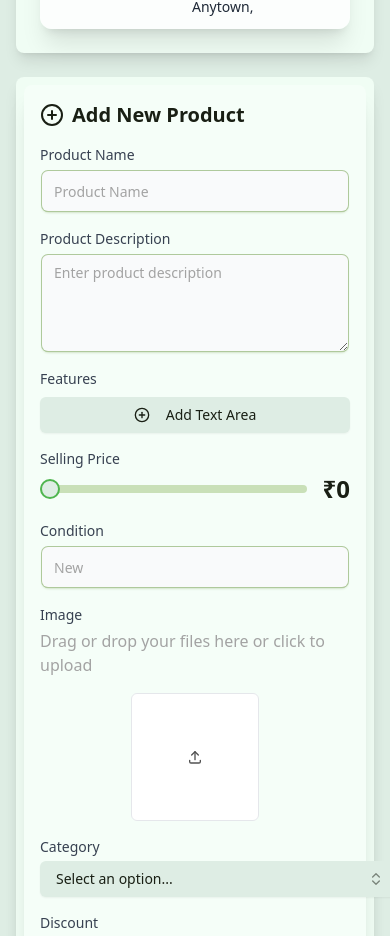
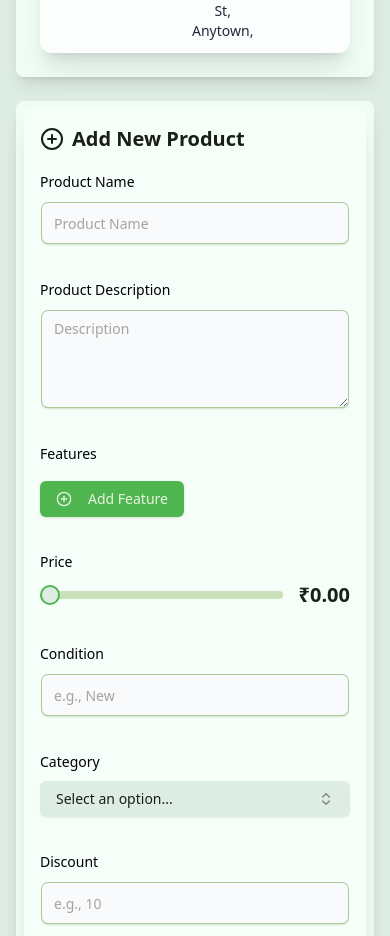
Before and after one commit to Vardaan-02/urja-setu, a React (Vite) app: page /buy-garbage in a window 390 px wide. Shown: the part 1043-1979 px from the top of the page. Built offline with nearby package versions, Linux system fonts and the light colour scheme.

Commit message:
navbar and forms made

```diff
--- a/src/components/nav-bar.tsx
+++ b/src/components/nav-bar.tsx
@@ -25,8 +25,9 @@ export default function NavBar() {
   const [activeTab, setActiveTab] = useState("home");
 
   return (
-    <nav className="sticky top-2 z-40 w-full backdrop-blur supports-[backdrop-filter]:bg-background/60">
-      <div className="h-auto md:h-16 px-4 md:px-8 flex md:flex-row w-full gap-4 justify-between items-center bg-green-50 backdrop-blur-lg rounded-lg shadow-md p-3">
+    <nav className="sticky top-0 z-40 w-full">
+      <div className="backdrop-blur supports-[backdrop-filter]:bg-background/20 px-8 py-3">
+        <div className="h-auto md:h-16 px-4 md:px-8 flex md:flex-row w-full gap-4 justify-between items-center bg-green-50/60 backdrop-blur-lg rounded-lg shadow-md p-3">
           <div className="flex items-center gap-2 md:gap-4 w-full md:w-auto">
             <img
               src="/image.png"
@@ -117,6 +118,7 @@ export default function NavBar() {
             </Sheet>
           </div>
         </div>
+      </div>
     </nav>
   );
 }
--- a/src/index.css
+++ b/src/index.css
@@ -2,16 +2,19 @@
 @tailwind components;
 @tailwind utilities;
 
-html, body {
+html,
+body {
   margin: 0;
   padding: 0;
   box-sizing: border-box;
+  -ms-overflow-style: none; /* IE and Edge */
+  scrollbar-width: none; /* Firefox */
 }
 
-#root, #app {
+#root,
+#app {
   height: 100%; /* Ensures the app container spans the full height */
 }
-
 
 @layer base {
   :root {
--- a/src/pages/buy-garbage/components/add-product.tsx
+++ b/src/pages/buy-garbage/components/add-product.tsx
@@ -4,50 +4,105 @@ import { PlusCircle, X } from "lucide-react";
 import { Label } from "@/components/ui/label";
 import { Textarea } from "@/components/ui/text-area";
 import { Button } from "@/components/ui/button";
-import { useState } from "react";
+import { useRef, useState } from "react";
 import { Slider } from "@/components/ui/slider";
 import { Combobox } from "@/components/ui/combo-box";
 import { FileUpload } from "@/components/ui/file-upload";
+import { zodResolver } from "@hookform/resolvers/zod";
+import { useForm } from "react-hook-form";
+import { z } from "zod";
+import {
+  Form,
+  FormControl,
+  FormField,
+  FormItem,
+  FormMessage,
+} from "@/components/ui/form";
 
-export interface Product {
-  seller: string;
-}
-
-const options = [{value:"1",label:"1"},{value:"2",label:"2"},{value:"3",label:"3"}];
-
+const options = [
+  { label: "Electronics", value: "Electronics" },
+  { label: "Clothing", value: "Clothing" },
+  { label: "Books", value: "Books" },
+  { label: "Home Goods", value: "Home Goods" },
+  { label: "Other", value: "Other" },
+];
 
 export default function AddProduct() {
+  // Define Zod schema
+  const formSchema = z.object({
+    productName: z
+      .string()
+      .min(2, { message: "Product name must be at least 2 characters." }),
+    productDescription: z
+      .string()
+      .min(10, { message: "Description must be at least 10 characters." }),
+    features: z.array(
+      z.string().min(2, { message: "Feature cannot be empty." })
+    ),
+    price: z.number().min(1, { message: "Price must be greater than 0." }),
+    condition: z.string().nonempty({ message: "Condition is required." }),
+    category: z.string().nonempty({ message: "Category is required." }),
+    discount: z
+      .string()
+      .regex(/^\d+$/, { message: "Discount must be a number." })
+      .optional(),
+    files: z.array(z.instanceof(File)).optional(),
+  });
+
+  const form = useForm<z.infer<typeof formSchema>>({
+    resolver: zodResolver(formSchema),
+    defaultValues: {
+      productName: "",
+      productDescription: "",
+      features: [],
+      price: 0,
+      condition: "",
+      category: "",
+      discount: "",
+      files: [],
+    },
+  });
+
+  const { handleSubmit, control, setValue, watch } = form;
   const [textAreas, setTextAreas] = useState<string[]>([]);
-  const [price, setPrice] = useState<number>(0)
-  const [category,setCategory] = useState<string>("");
+  const [price, setPrice] = useState<number>(0);
   const [files, setFiles] = useState<File[]>([]);
-  const handleFileUpload = (files: File[]) => {
-    setFiles(files);
+
+  const onSubmit = (values: z.infer<typeof formSchema>) => {
+    console.log("Form Data:", values);
+  };
+
+  const handleFileUpload = (uploadedFiles: File[]) => {
     console.log(files);
+    setFiles(uploadedFiles);
+    setValue("files", uploadedFiles);
   };
 
   const formatPrice = (value: number) => {
-    return new Intl.NumberFormat('en-US', {
-      style: 'currency',
-      currency: 'INR',
-      minimumFractionDigits: 0,
-      maximumFractionDigits: 0,
-    }).format(value)
-  }
+    return new Intl.NumberFormat("en-US", {
+      style: "currency",
+      currency: "INR",
+    }).format(value);
+  };
 
   const addTextArea = () => {
     setTextAreas([...textAreas, ""]);
+    setValue("features", [...watch("features"), ""]);
   };
 
+  const textAreasRef = useRef<string[]>(textAreas);
+
   const updateTextArea = (index: number, value: string) => {
-    const updatedTextAreas = [...textAreas];
-    updatedTextAreas[index] = value;
-    setTextAreas(updatedTextAreas);
+    textAreasRef.current[index] = value;
+    setValue("features", [...textAreasRef.current], { shouldValidate: true });
   };
 
   const removeTextArea = (index: number) => {
     const updatedTextAreas = textAreas.filter((_, i) => i !== index);
     setTextAreas(updatedTextAreas);
+
+    const updatedFeatures = watch("features").filter((_, i) => i !== index);
+    setValue("features", updatedFeatures);
   };
 
   return (
@@ -61,45 +116,53 @@ export default function AddProduct() {
         <h2 className="text-xl font-semibold mb-4 flex items-center">
           <PlusCircle className="mr-2" /> Add New Product
         </h2>
-        <form className="space-y-4">
-          <div>
-            <Label
-              htmlFor="product-name"
-              className="block text-sm font-medium text-gray-700 mb-1"
-            >
-              Product Name
-            </Label>
+        <Form {...form}>
+          <form onSubmit={handleSubmit(onSubmit)} className="space-y-8">
+            <FormField
+              control={control}
+              name="productName"
+              render={({ field }) => (
+                <FormItem>
+                  <Label htmlFor="product-name">Product Name</Label>
+                  <FormControl>
                     <Input
-              type="text"
+                      {...field}
                       id="product-name"
-              className="w-full px-3 py-2 border border-gray-300 rounded-md focus:outline-none focus:ring-2 focus:ring-green-500"
                       placeholder="Product Name"
                     />
-          </div>
-          <div>
-            <Label
-              htmlFor="product-description"
-              className="block text-sm font-medium text-gray-700 mb-1"
-            >
+                  </FormControl>
+                  <FormMessage />
+                </FormItem>
+              )}
+            />
+            <FormField
+              control={control}
+              name="productDescription"
+              render={({ field }) => (
+                <FormItem>
+                  <Label htmlFor="product-description">
                     Product Description
                   </Label>
+                  <FormControl>
                     <Textarea
+                      {...field}
                       id="product-description"
-              className="w-full px-3 py-2 border border-gray-300 rounded-md focus:outline-none focus:ring-2 focus:ring-green-500"
-              placeholder="Enter product description"
+                      placeholder="Description"
                     />
-          </div>
+                  </FormControl>
+                  <FormMessage />
+                </FormItem>
+              )}
+            />
+            <FormItem>
+              <Label htmlFor="features">Features</Label>
+              <FormControl>
                 <div>
-            <Label
-              htmlFor="product-features"
-              className="block text-sm font-medium text-gray-700 mb-1"
-            >
-              Features
-            </Label>
                   <AnimatePresence>
+                    <div>
                       {textAreas.map((text, index) => (
                         <motion.div
-                  key={index}
+                          key={index + text}
                           initial={{ opacity: 0, y: 20 }}
                           animate={{ opacity: 1, y: 0 }}
                           exit={{ opacity: 0, y: -20 }}
@@ -107,109 +170,100 @@ export default function AddProduct() {
                           className="relative mt-2"
                         >
                           <Textarea
-                    value={text}
-                    onChange={(e) => updateTextArea(index, e.target.value)}
-                    placeholder="Write something..."
-                    className="col-auto w-full h-12 p-2 pr-10 border rounded focus:ring-2 focus:ring-blue-500 transition-all duration-200 ease-in-out"
+                            onChange={(e) =>
+                              updateTextArea(index, e.target.value)
+                            }
+                            placeholder="Feature"
+                            className="w-full"
                           />
                           <Button
                             onClick={() => removeTextArea(index)}
                             variant="ghost"
                             size="icon"
-                    className="hover:bg-transparent absolute top-2 right-2 text-gray-400 hover:text-black transition-colors duration-200"
+                            className="absolute top-2 right-2"
                             type="button"
                           >
-                    <X className="h-4 w-4" />
+                            <X />
                           </Button>
                         </motion.div>
                       ))}
+                    </div>
                   </AnimatePresence>
-            <Button
-              onClick={addTextArea}
-              className="w-full flex items-center justify-center mt-2 hover:bg-background"
-              variant="outline"
-              type="button"
-            >
-              <PlusCircle className="mr-2 h-4 w-4" />
-              Add Text Area
+                  <Button onClick={addTextArea} type="button" className="mt-2">
+                    <PlusCircle className="mr-2" /> Add Feature
                   </Button>
                 </div>
-          <div>
-            <Label
-              htmlFor="selling-price"
-              className="block text-sm font-medium text-gray-700 mb-1"
-            >
-              Selling Price
-            </Label>
+              </FormControl>
+            </FormItem>
+            <FormItem>
+              <Label htmlFor="price">Price</Label>
+              <FormControl>
                 <div className="flex items-center gap-4">
                   <Slider
                     min={0}
                     max={10000}
                     step={100}
                     value={[price]}
-                onValueChange={(value) => setPrice(value[0])}
+                    onValueChange={(value) => {
+                      setPrice(value[0]);
+                      setValue("price", value[0]);
+                    }}
                     className="w-full"
                   />
-              <div className="text-center text-2xl font-bold flex items-center h-full">
-                {formatPrice(price)}
+                  <div className="text-xl font-bold">{formatPrice(price)}</div>
                 </div>
-            </div>
-          </div>
-          <div>
-            <Label
-              htmlFor="product-condition"
-              className="block text-sm font-medium text-gray-700 mb-1"
-            >
-              Condition
-            </Label>
-            <Input
-              type="text"
-              id="product-condition"
-              className="w-full px-3 py-2 border border-gray-300 rounded-md focus:outline-none focus:ring-2 focus:ring-green-500"
-              placeholder="New"
+              </FormControl>
+            </FormItem>
+            <FormField
+              control={control}
+              name="condition"
+              render={({ field }) => (
+                <FormItem>
+                  <Label htmlFor="condition">Condition</Label>
+                  <FormControl>
+                    <Input {...field} id="condition" placeholder="e.g., New" />
+                  </FormControl>
+                  <FormMessage />
+                </FormItem>
+              )}
             />
-          </div>
-          <div>
-            <Label
-              htmlFor="product-image"
-              className="block text-sm font-medium text-gray-700 mb-1"
-            >
-              Image
-            </Label>
+            <FormField
+              control={control}
+              name="category"
+              render={({ field }) => (
+                <FormItem>
+                  <Label htmlFor="category">Category</Label>
+                  <FormControl>
+                    <Combobox {...field} options={options} />
+                  </FormControl>
+                  <FormMessage />
+                </FormItem>
+              )}
+            />
+            <FormField
+              control={control}
+              name="discount"
+              render={({ field }) => (
+                <FormItem>
+                  <Label htmlFor="discount">Discount</Label>
+                  <FormControl>
+                    <Input {...field} id="discount" placeholder="e.g., 10" />
+                  </FormControl>
+                  <FormMessage />
+                </FormItem>
+              )}
+            />
+            <FormItem>
+              <Label htmlFor="files">Product Images</Label>
+              <FormControl>
                 <FileUpload onChange={handleFileUpload} />
-          </div>
-          <div>
-            <Label
-              htmlFor="product-category"
-              className="block text-sm font-medium text-gray-700 mb-1"
-            >
-              Category
-            </Label>
-            <Combobox value={category} onChange={setCategory} options={options} className="w-[360px]"/>
-          </div>
-          <div>
-            <Label
-              htmlFor="product-discount"
-              className="block text-sm font-medium text-gray-700 mb-1"
-            >
-              Discount
-            </Label>
-            <Input
-              type="text"
-              id="product-discount"
-              className="w-full px-3 py-2 border border-gray-300 rounded-md focus:outline-none focus:ring-2 focus:ring-green-500"
-              placeholder="eg: 10 means 10%"
-            />
-          </div>
-          <motion.button
-            type="submit"
-            className={`w-full bg-green-500 text-white py-2 px-4 rounded-md hover:bg-green-600 transition-colors duration-300`}
-            whileHover={{ scale: 1.02 }}
-            whileTap={{ scale: 0.98 }}
-          >
+              </FormControl>
+            </FormItem>
+            <Button type="submit" className="w-full bg-green-500 text-white">
               Add Product
-          </motion.button>
+            </Button>
           </form>
+        </Form>
       </div>
     </motion.div>
   );
--- a/src/pages/buy-garbage/components/assign-driver.tsx
+++ b/src/pages/buy-garbage/components/assign-driver.tsx
@@ -9,16 +9,39 @@ import {
 } from "@/components/ui/dialog";
 import { DialogClose } from "@radix-ui/react-dialog";
 import { X } from "lucide-react";
-import { useState } from "react";
+import {
+  Form,
+  FormField,
+  FormItem,
+  FormControl,
+  FormMessage,
+} from "@/components/ui/form";
+import { useForm } from "react-hook-form";
+import { z } from "zod";
+import { zodResolver } from "@hookform/resolvers/zod";
 
 const Drivers = [
-  { label: "1", value: "1" },
-  { label: "2", value: "2" },
-  { label: "3", value: "3" },
+  { label: "Driver 1", value: "1" },
+  { label: "Driver 2", value: "2" },
+  { label: "Driver 3", value: "3" },
 ];
 
+// Define Zod schema for validation
+const schema = z.object({
+  driver: z.string().nonempty({ message: "Driver selection is required." }),
+});
+
+type FormData = z.infer<typeof schema>;
+
 export default function AssignDriver() {
-    const [driver,setDriver] = useState<string>("");
+  const form = useForm<FormData>({
+    resolver: zodResolver(schema),
+    defaultValues: { driver: "" },
+  });
+
+  const onSubmit = (data: FormData) => {
+    console.log("Selected Driver:", data.driver);
+  };
 
   return (
     <Dialog>
@@ -35,7 +58,41 @@ export default function AssignDriver() {
           <DialogHeader>
             <DialogTitle className="mb-6">Choose Driver</DialogTitle>
             <DialogDescription>
-              <Combobox options={Drivers} value={driver} onChange={setDriver}/>
+              <Form {...form}>
+                <form onSubmit={form.handleSubmit(onSubmit)}>
+                  <FormField
+                    control={form.control}
+                    name="driver"
+                    render={({ field }) => (
+                      <FormItem>
+                        <label
+                          htmlFor="driver"
+                          className="block text-sm font-medium text-gray-700 mb-1"
+                        >
+                          Select a Driver
+                        </label>
+                        <FormControl>
+                          <Combobox
+                            options={Drivers}
+                            value={field.value}
+                            onChange={field.onChange}
+                            placeholder="Choose a driver"
+                            className="w-full"
+                          />
+                        </FormControl>
+                        <FormMessage />
+                      </FormItem>
+                    )}
+                  />
+
+                  <button
+                    type="submit"
+                    className="mt-8 w-full px-4 py-2 bg-green-500 text-white rounded-md hover:bg-green-600 transition"
+                  >
+                    Assign Driver
+                  </button>
+                </form>
+              </Form>
             </DialogDescription>
           </DialogHeader>
         </div>
--- a/src/pages/buy-garbage/page.tsx.tsx
+++ b/src/pages/buy-garbage/page.tsx.tsx
@@ -36,8 +36,8 @@ export default function BuyGarbage() {
             <Trash2 className="mr-2"/> Buy garbage
             </h2>
             <div className="grid grid-cols-1 gap-6">
-              {[1, 2, 3, 4].map(() => (
-                <BuyGarbageCard order={orderData} />
+              {[1, 2, 3, 4].map((value) => (
+                <BuyGarbageCard key={value} order={orderData} />
               ))}
             </div>
           </motion.div>
```
Lines whose indentation alone changed are shown as unchanged.
